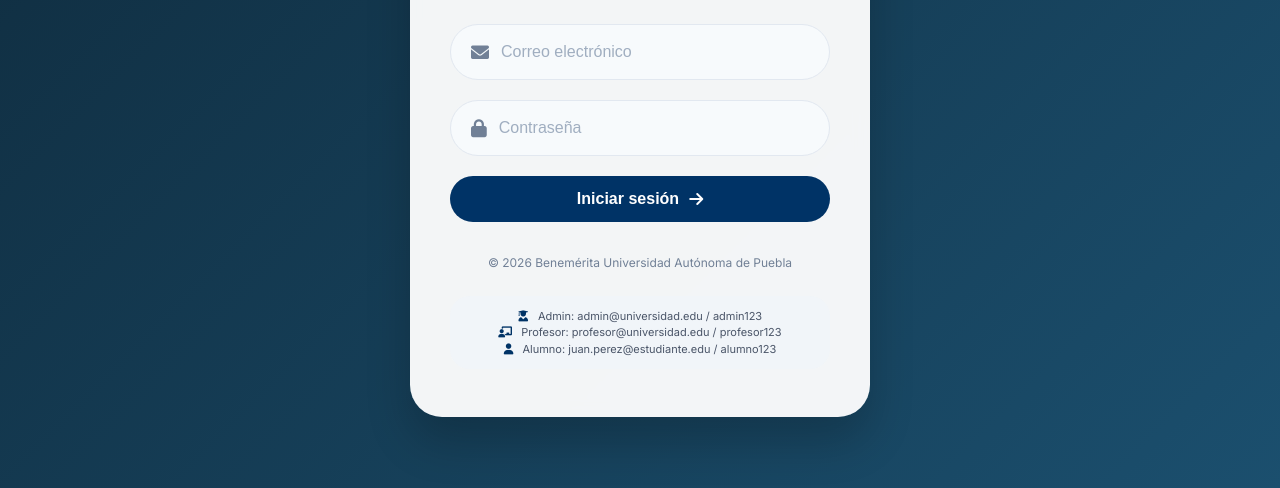
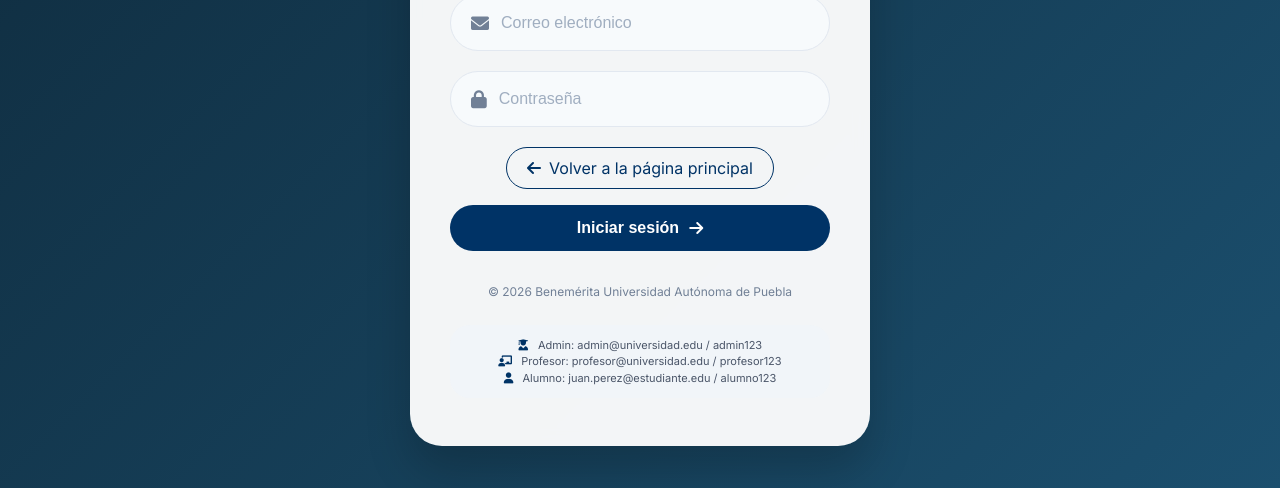
Before and after one commit to bluberiwnw/control-escolar, a plain HTML site: page frontend/login.html in a window 1280 px wide. Shown: the part 312-800 px from the top of the page. Drawn offline with Linux system fonts and the light colour scheme.

Commit message:
Sistema Control EScolar PostgreSQL Roles P36

```diff
--- a/frontend/login.html
+++ b/frontend/login.html
@@ -184,6 +184,11 @@
                     <i class="fas fa-lock"></i>
                     <input type="password" id="password" placeholder="Contraseña" required>
                 </div>
+                <div style="text-align: center; margin-top: 20px;">
+                    <a href="index.html" class="btn-secondary" style="display: inline-flex; align-items: center; gap: 8px; text-decoration: none; background: transparent; border: 1px solid #003366; color: #003366; padding: 8px 20px; border-radius: 40px;">
+                        <i class="fas fa-arrow-left"></i> Volver a la página principal
+                    </a>
+                </div>
                 <button type="submit" class="btn-login">Iniciar sesión <i class="fas fa-arrow-right"></i></button>
             </form>
             <div id="alertContainer" class="alert" style="display: none;"></div>
```
